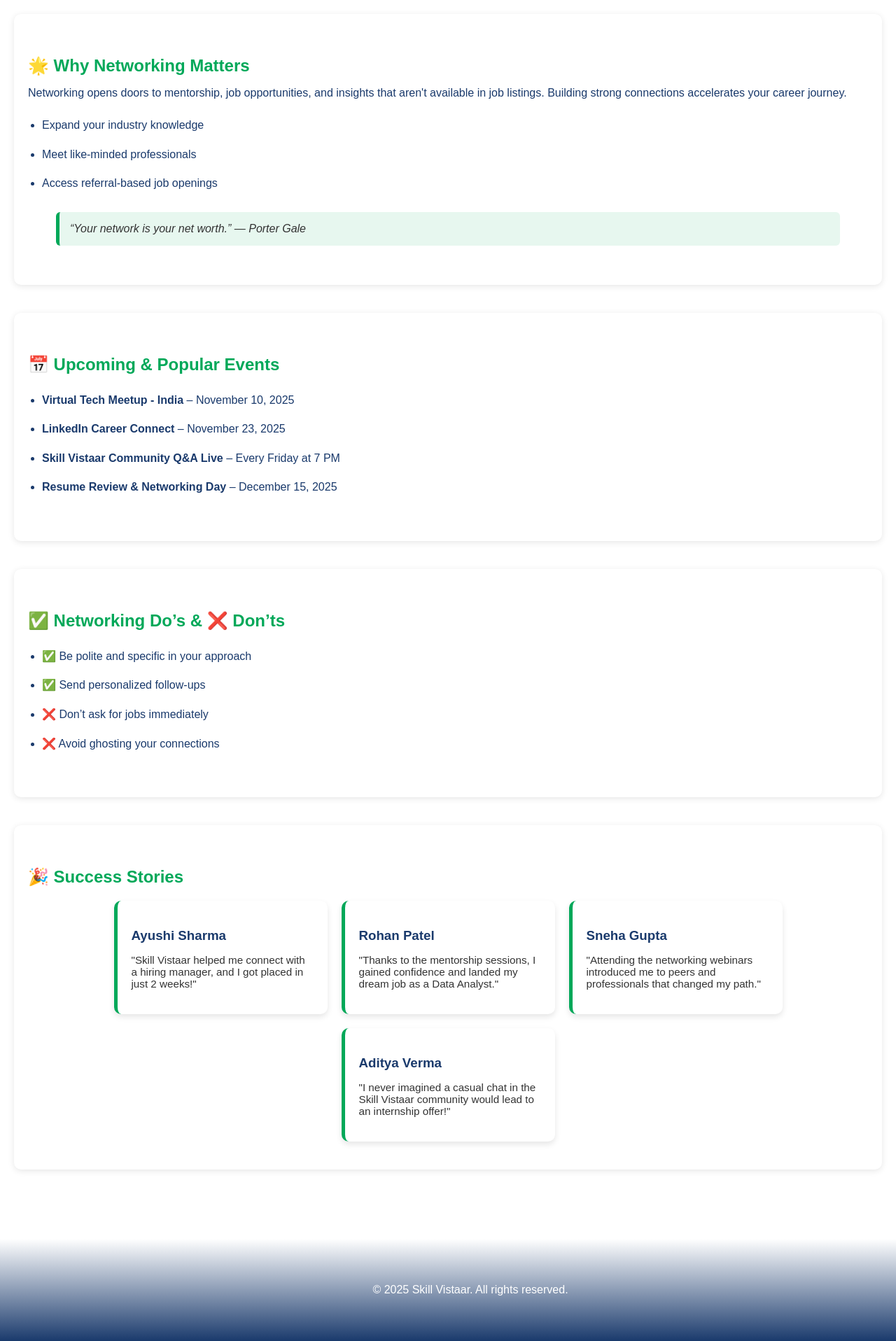
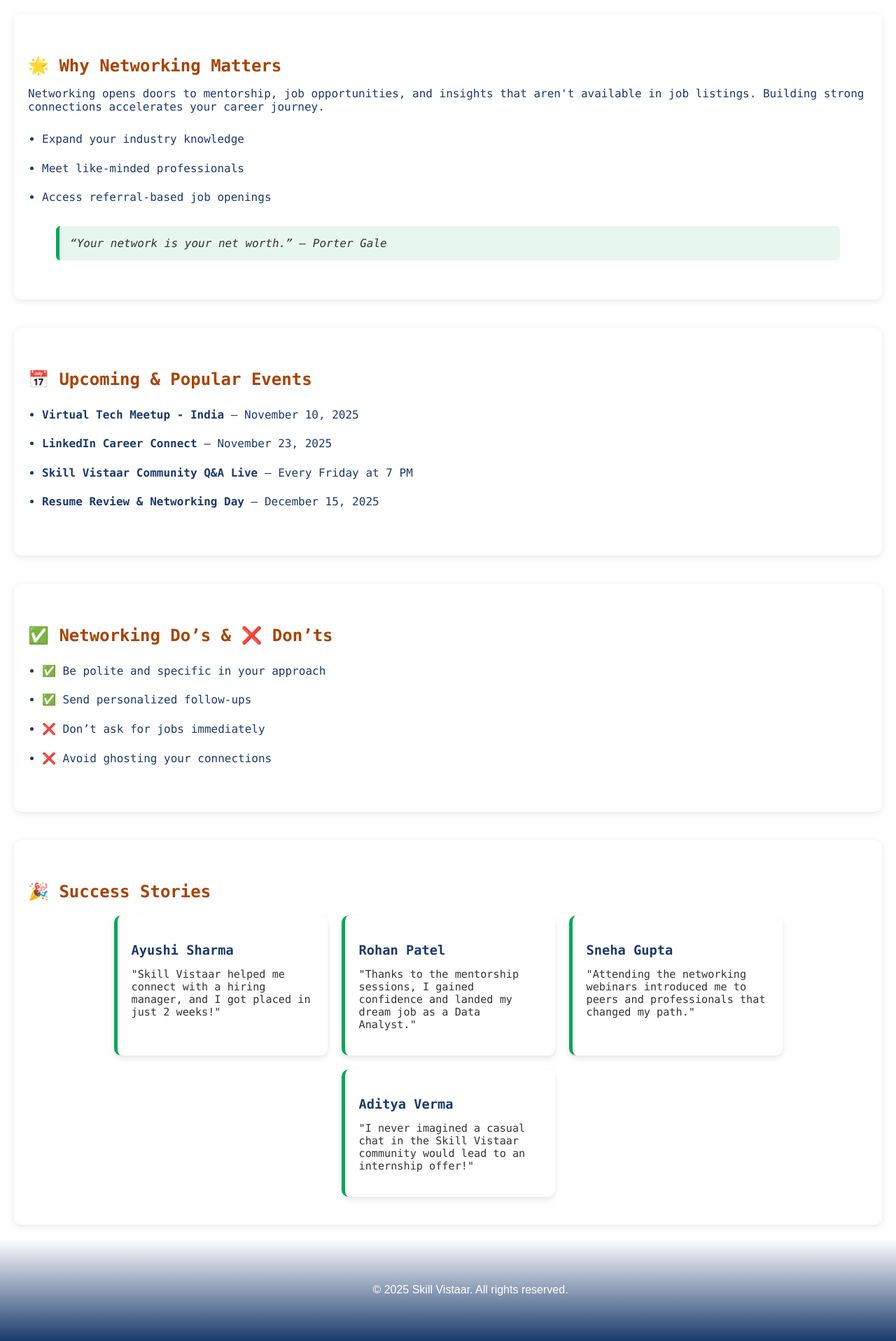
Before and after one commit to 1M-ARNAVERMA/Skill_Vistaar, a Flask app: page /networking in a window 1280 px wide. Shown: the part 151-2067 px from the top of the page at 70% size. Run offline with Flask 3, Linux system fonts and the light colour scheme.

Commit message:
Update networking.html

```diff
--- a/templates/networking.html
+++ b/templates/networking.html
@@ -31,10 +31,11 @@
     background-color: white;
     border-radius: 10px;
     box-shadow: 0 2px 10px rgba(0,0,0,0.1);
+    font-family: "Lucida Console", "Courier New", monospace;
 }
 
 .section h2 {
-    color: #00A859;
+    color: #a84300;
     margin-bottom: 15px;
 }
 
@@ -120,6 +121,7 @@
     gap: 20px;
     justify-content: center;
     margin-top: 20px;
+    font-family: "Lucida Console", "Courier New", monospace;
 }
 
 .success-card {
@@ -130,6 +132,7 @@
     border-radius: 10px;
     box-shadow: 0 4px 8px rgba(0,0,0,0.1);
     transition: transform 0.3s ease;
+    font-family: "Lucida Console", "Courier New", monospace;
 }
 
 .success-card:hover {
```
